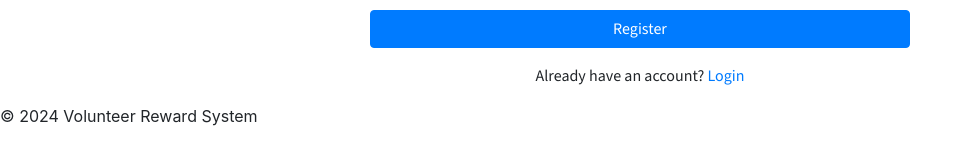
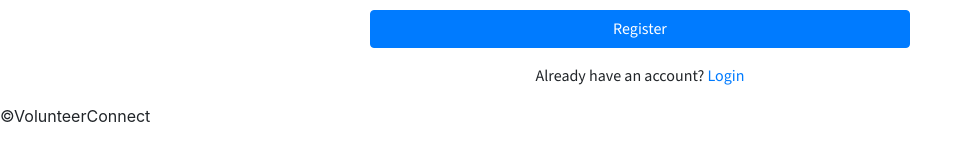
Before and after one commit to brown-eric/volunteer-recognition-system, a Flask app: page /register in a window 1280 px wide. Shown: the part 704-848 px from the top of the page, without its empty margins (0-972 px from the left). Run offline with Flask 3, Linux system fonts and the light colour scheme; some libraries are stand-ins or nearby versions.

Commit message:
edited footer on base

```diff
--- a/templates/base.html
+++ b/templates/base.html
@@ -99,7 +99,7 @@
 </div>
 
 <footer>
-    <p>&copy; 2024 Volunteer Reward System</p>
+    <p>&copy;VolunteerConnect
 </footer>
 
 <!-- Include Bootstrap JS -->
```
